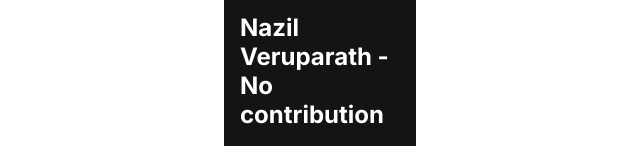
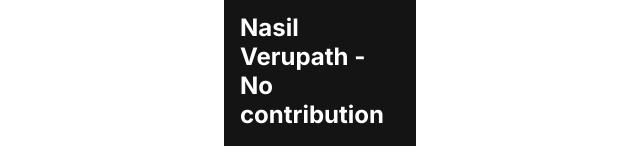
Before and after one commit to nxfx21/nxfx21.github.io, a website built with Vite: page index.html in a window 1280 px wide. Shown: the part 1673-1831 px from the top of the page, 320-960 px from the left. Built offline with nearby package versions, Linux system fonts and the light colour scheme; files whose address does not match are found by name.

Commit message:
Update index.html

```diff
--- a/index.html
+++ b/index.html
@@ -79,7 +79,7 @@
 					<h2>Tejas Anand - Main Scripter/3D Modeler</h2>
 					<h2>Harimadhav Nair - Team Leader/Scripter</h2>
 					<h2>Burhanuddin Khatumdiwala - Presenter/Formulator</h2>
-					<h2>Nazil Veruparath - No contribution</h2>
+					<h2>Nasil Verupath - No contribution</h2>
 				</div>
 </body>
 
```
